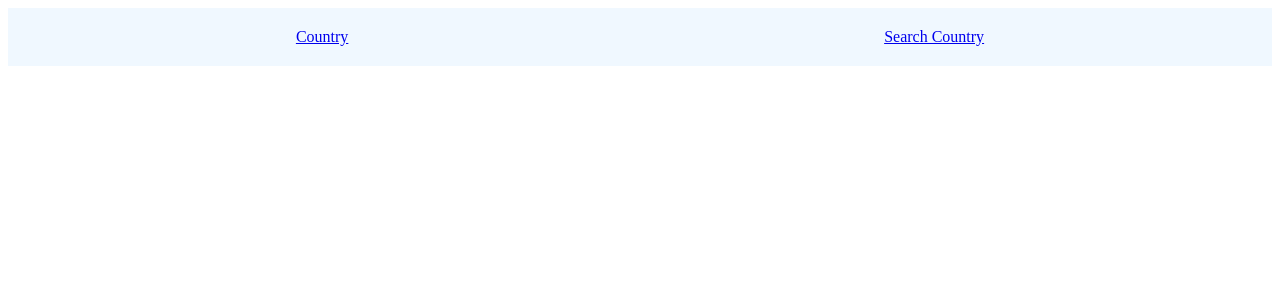
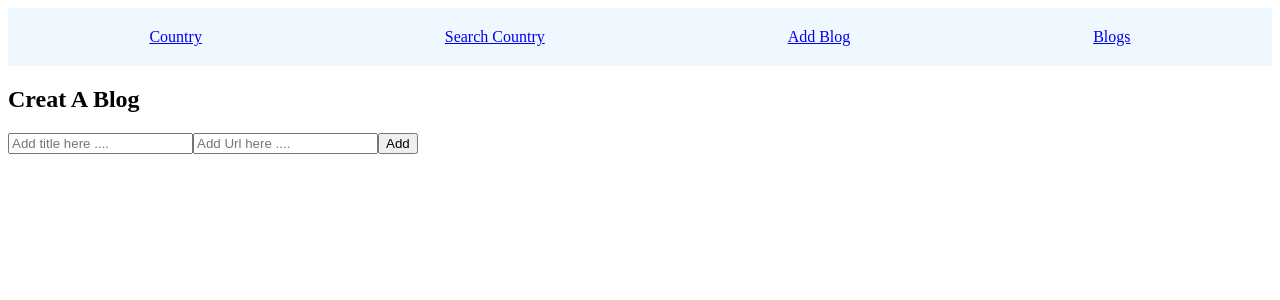
Before and after one commit to Peterzolo/part7-country-hook, a React (Create React App) app: page /blogs/create in a window 1280 px wide. Shown: the top 300 px of the page. Built offline with nearby package versions, Linux system fonts and the light colour scheme; the HTML template or start-up script is replaced by a standard one.

Commit message:
blogs
Added blogslist

```diff
--- a/src/App.js
+++ b/src/App.js
@@ -1,7 +1,8 @@
 import { BrowserRouter as Router, Routes, Route } from "react-router-dom";
-import CountryDetail from "./components/CountryDetail";
 import SearchCountry from "./components/SearchCountry";
 import Menu from "./components/Menu";
+import AddBlog from "./components/BlogPost/AddBlog";
+import BlogList from "./components/BlogPost/BlogList";
 
 const App = () => {
   return (
@@ -10,7 +11,8 @@ const App = () => {
         <Menu />
         <Routes>
           <Route path="/search" element={<SearchCountry />} />
-          {/* <Route path="/:id" element={<CountryDetail />} /> */}
+          <Route path="/blogs" element={<BlogList />} />
+          <Route path="/blogs/create" element={<AddBlog />} />
         </Routes>
       </Router>
     </div>
--- /dev/null
+++ b/src/components/BlogPost/AddBlog.jsx
@@ -0,0 +1,89 @@
+import React, { useEffect, useState } from "react";
+
+import Notification from "../notification/Notification";
+import ErrorNotification from "../notification/ErrorNotification";
+import { createBlog, setToken } from "../../services";
+
+const AddBlog = () => {
+  const [successMessage, setSuccessMessage] = useState(null);
+  const [errorMessage, setErrorMessage] = useState(null);
+  const [title, setTitle] = useState("");
+  const [url, setUrl] = useState("");
+  // eslint-disable-next-line no-unused-vars
+  const [user, setUser] = useState("");
+
+  useEffect(() => {
+    const loggedUserJSON = window.localStorage.getItem("user");
+    if (loggedUserJSON) {
+      const user = JSON.parse(loggedUserJSON);
+      setUser(user);
+      setToken(user.token);
+    }
+  }, []);
+
+  const handleSubmit = async (e) => {
+    e.preventDefault();
+
+    try {
+      const newBlogObject = {
+        title: title,
+        url: url,
+      };
+
+      const response = await createBlog(newBlogObject);
+
+      if (response) {
+        setSuccessMessage("Blog successfully added");
+        setTimeout(() => {
+          setSuccessMessage(null);
+        }, 1000);
+        setTitle("");
+        setUrl("");
+      } else {
+        setErrorMessage("Could not add blog");
+        setTimeout(() => {
+          setErrorMessage(null);
+        }, 1000);
+      }
+    } catch (error) {
+      setErrorMessage(error);
+      setTimeout(() => {
+        setErrorMessage(null);
+      }, 5000);
+    }
+  };
+
+  return (
+    <div className="add-blog-wrapper">
+      {successMessage ? (
+        <Notification message={successMessage} />
+      ) : (
+        <ErrorNotification message={errorMessage} />
+      )}
+      <h2 className="create-blog-title">Creat A Blog</h2>
+      <form className="form-wrap" onSubmit={handleSubmit}>
+        <input
+          className="add-blog-input"
+          type="text"
+          name="title"
+          value={title}
+          onChange={(e) => setTitle(e.target.value)}
+          placeholder="Add title here ...."
+        />
+        <input
+          className="add-blog-input"
+          type="text"
+          name="url"
+          value={url}
+          onChange={(e) => setUrl(e.target.value)}
+          placeholder="Add Url here ...."
+        />
+        <button type="submit" className="add-blog-button">
+          Add
+        </button>
+      </form>
+    </div>
+  );
+};
+
+export default AddBlog;
--- a/src/components/Menu.jsx
+++ b/src/components/Menu.jsx
@@ -12,6 +12,12 @@ const Menu = () => {
       <div className="menu-item">
         <Link to={"/search"}>Search Country</Link>
       </div>
+      <div className="menu-item">
+        <Link to={"/blogs/create"}>Add Blog</Link>
+      </div>
+      <div className="menu-item">
+        <Link to={"/blogs"}>Blogs</Link>
+      </div>
     </div>
   );
 };
--- /dev/null
+++ b/src/components/notification/ErrorNotification.jsx
@@ -0,0 +1,10 @@
+import React from "react";
+
+const ErrorNotification = ({ message }) => {
+  if (message === null) {
+    return null;
+  }
+  return <div className="error">{message}</div>;
+};
+
+export default ErrorNotification;
--- /dev/null
+++ b/src/components/notification/Notification.jsx
@@ -0,0 +1,9 @@
+const Notification = ({ message }) => {
+  if (message === null) {
+    return null;
+  }
+
+  return <div className="success">{message}</div>;
+};
+
+export default Notification;
--- a/src/services.js
+++ b/src/services.js
@@ -1,5 +1,6 @@
 import axios from "axios";
 const baseUrl = "https://restcountries.com/v3.1";
+const blogUrl = "http://localhost:5000/api/blogs";
 
 export const getAllCountries = async () => {
   const request = await axios.get(`${baseUrl}/all`);
@@ -10,3 +11,94 @@ export const getCountryByName = async (name) => {
   const response = await axios.get(`${baseUrl}/name/${name}`);
   return response.data[0];
 };
+
+let token = null;
+
+export const setToken = (newToken) => {
+  token = `Bearer ${newToken}`;
+};
+
+export const addBlog = async (blogObject) => {
+  try {
+    const config = {
+      headers: { Authorization: token },
+    };
+
+    const response = await axios.post(blogUrl, blogObject, config);
+
+    return response.data.result;
+  } catch (error) {
+    console.log(error);
+  }
+};
+
+export const createBlog = async (blogPostData) => {
+  const user = JSON.parse(localStorage.getItem("user"));
+  const bearerToken = `Bearer ${user.token}`;
+
+  try {
+    const response = await axios.post(blogUrl, blogPostData, {
+      headers: {
+        Authorization: bearerToken,
+      },
+    });
+    return response;
+  } catch (error) {
+    console.error(error);
+  }
+};
+
+export const getAllBlogs = async () => {
+  const response = await axios.get(blogUrl);
+  return response.data.result;
+};
+
+export const likePost2 = async (blogId) => {
+  try {
+    const token = JSON.parse(localStorage.getItem("token"));
+    const bearerToken = `Bearer ${token}`;
+    const response = await axios.put(`${blogUrl}/${blogId}/like`, {
+      headers: {
+        Authorization: bearerToken,
+      },
+    });
+
+    return response.data;
+  } catch (error) {
+    console.log(error?.response?.data);
+  }
+};
+
+export const likePost = async (blogId) => {
+  const user = JSON.parse(localStorage.getItem("user"));
+  const bearerToken = `Bearer ${user.token}`;
+
+  try {
+    const response = await axios.put(
+      `${blogUrl}/${blogId}/like`,
+      {},
+      {
+        headers: {
+          Authorization: bearerToken,
+        },
+      }
+    );
+
+    return response;
+  } catch (error) {
+    console.log(error?.response?.data);
+  }
+};
+
+export const deleteBlog = async (blogId) => {
+  const user = JSON.parse(localStorage.getItem("user"));
+  const bearerToken = `Bearer ${user.token}`;
+
+  const response = await axios.delete(`${blogUrl}/delete/${blogId}`, {
+    headers: {
+      Authorization: bearerToken,
+    },
+  });
+
+  return response;
+};
```
